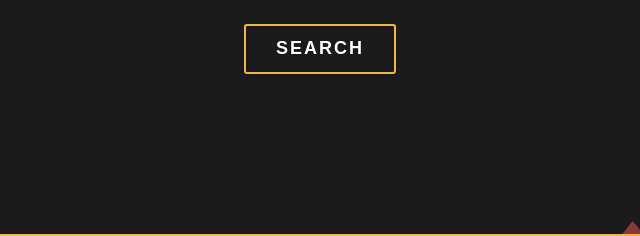
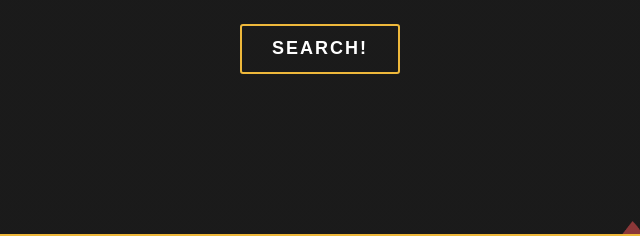
Before and after one commit to dhutson2/GitAPItesting, a website: page index.html in a window 1280 px wide. Shown: the part 556-792 px from the top of the page, 320-960 px from the left. Drawn offline with Linux system fonts and the light colour scheme.

```diff
--- a/index.html
+++ b/index.html
@@ -28,7 +28,7 @@
           </div>
           </br>
           <span>
-            <a class="btn btn--shallow searchButton">Search</a>
+            <a class="btn btn--shallow searchButton">Search!</a>
           </span>
         </div>
       </div>
```
